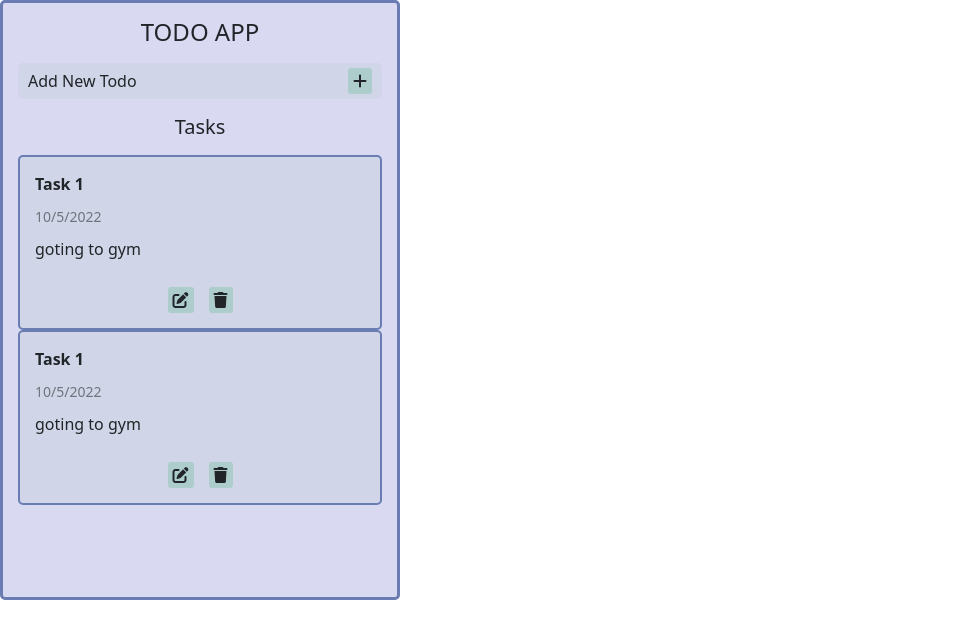
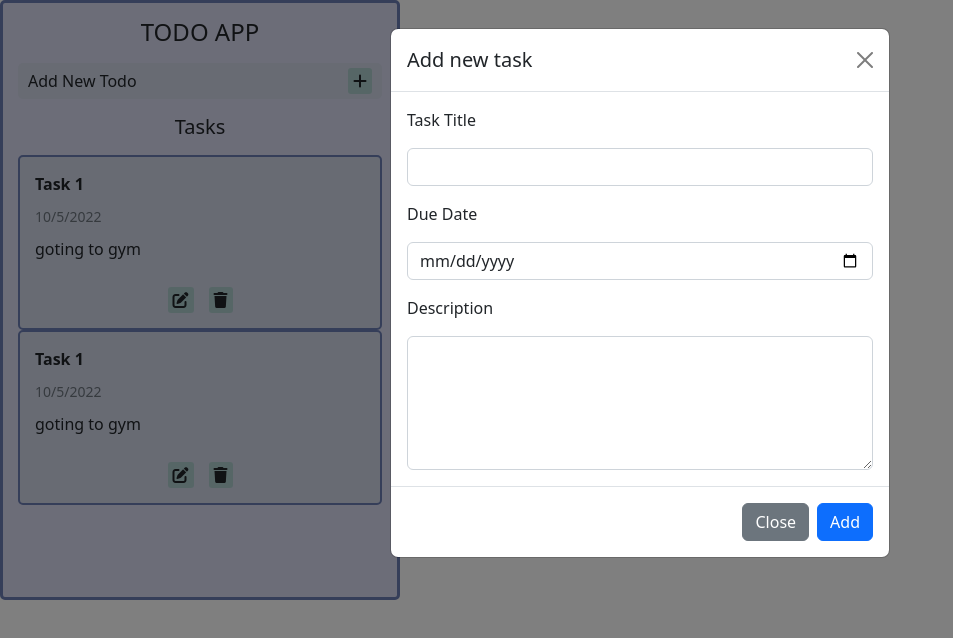
Before and after one commit to hasanmd91/javaScript_Santosh_assignment, a plain HTML site: page Todo-App/index.html in a window 1280 px wide. Both pictures are taken after a click on the element "Add New Todo". Shown: the whole page, without its empty margins (0-953 px from the left). Drawn offline with nearby package versions, Linux system fonts and the light colour scheme.

Commit message:
buil: html and css done

```diff
--- a/Todo-App/index.html
+++ b/Todo-App/index.html
@@ -24,10 +24,70 @@
   <body>
     <div class="todoApp">
       <h4 class="mb-3 text-center">TODO APP</h4>
-      <div id="addNew">
+      <div id="addNew" data-bs-toggle="modal" data-bs-target="#form">
         <span> Add New Todo</span><i class="fa-solid fa-plus"></i>
       </div>
       <h5 class="text-center my-3">Tasks</h5>
+
+      <!-- Modal -->
+      <form
+        class="modal fade"
+        id="form"
+        tabindex="-1"
+        aria-labelledby="exampleModalLabel"
+        aria-hidden="true"
+      >
+        <div class="modal-dialog">
+          <div class="modal-content">
+            <div class="modal-header">
+              <h1 class="modal-title fs-5" id="exampleModalLabel">
+                Add new task
+              </h1>
+
+              <button
+                type="button"
+                class="btn-close"
+                data-bs-dismiss="modal"
+                aria-label="Close"
+              ></button>
+            </div>
+            <div class="modal-body">
+              <p>Task Title</p>
+              <input
+                class="form-control"
+                type="text"
+                name="Task Title"
+                id="titleInput"
+              />
+              <p class="mt-3">Due Date</p>
+              <input
+                class="form-control"
+                type="date"
+                name="Task date "
+                id="dateInput"
+              />
+              <p class="mt-3">Description</p>
+              <textarea
+                class="form-control"
+                name=""
+                id="textInput"
+                cols="30"
+                rows="5"
+              ></textarea>
+            </div>
+            <div class="modal-footer">
+              <button
+                type="button"
+                class="btn btn-secondary"
+                data-bs-dismiss="modal"
+              >
+                Close
+              </button>
+              <button type="button" class="btn btn-primary">Add</button>
+            </div>
+          </div>
+        </div>
+      </form>
       <div id="tasks">
         <div>
           <span class="fw-bold"> Task 1 </span>
--- a/Todo-App/style.css
+++ b/Todo-App/style.css
@@ -65,3 +65,7 @@ body {
   display: flex;
   gap: 15px;
 }
+
+.options i {
+  cursor: pointer;
+}
```
